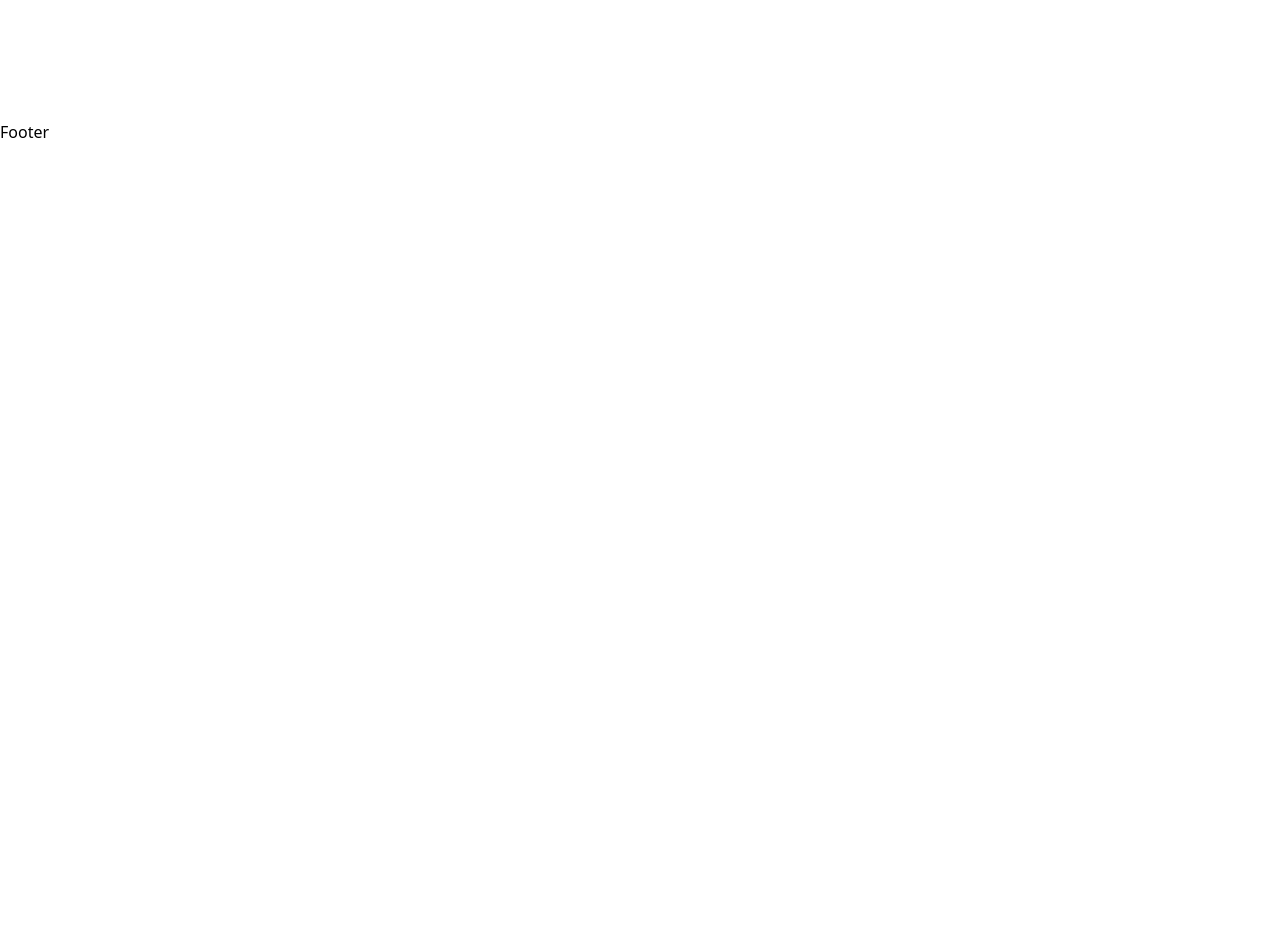
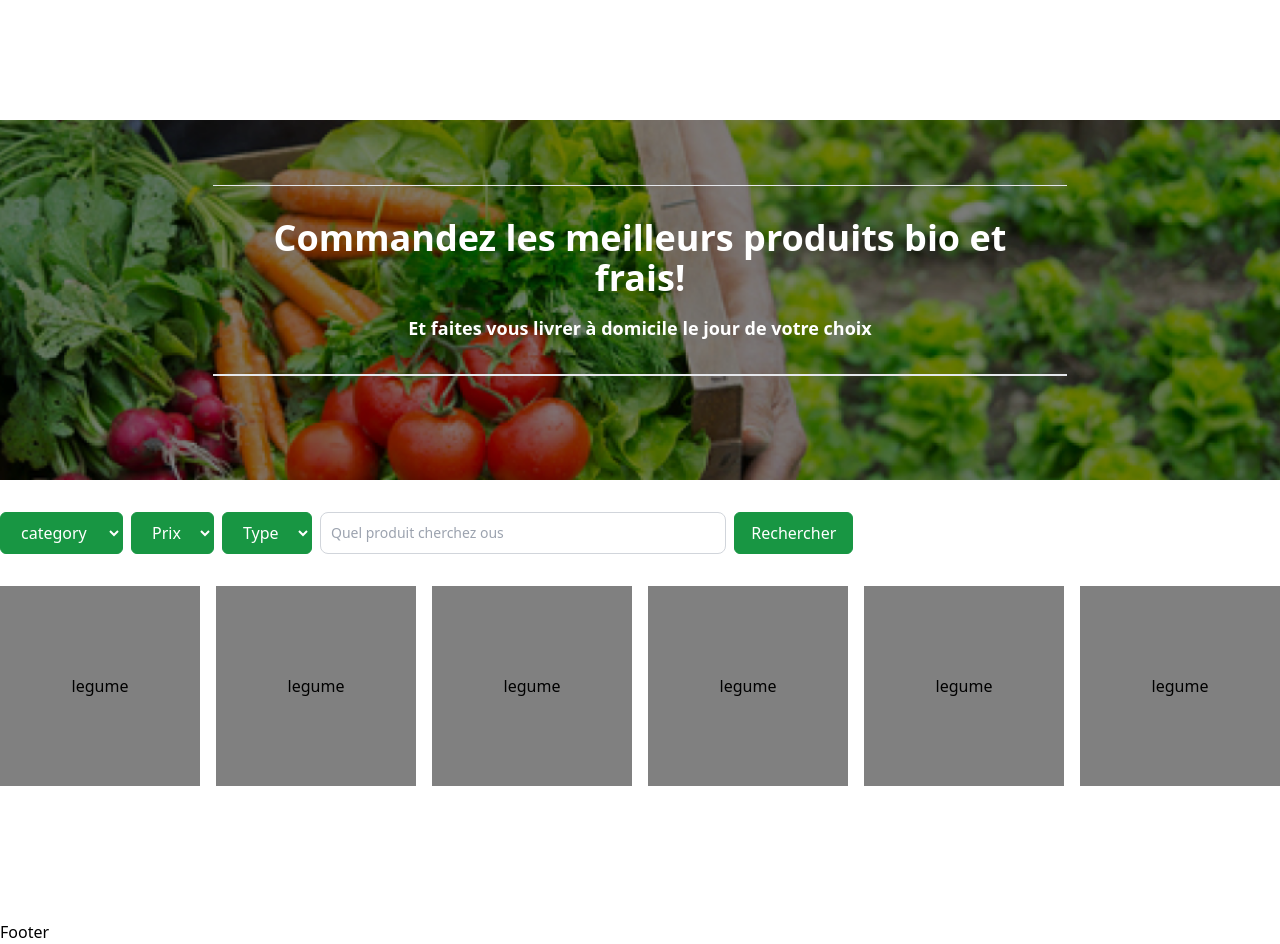
Before and after one commit to Joetdz/AgroBibi, a Next.js app: page / in a window 1280 px wide. Shown: the part 1560-2504 px from the top of the page. Before the commit the page ends 1704 px from the top, so only its background shows below. Built offline with nearby package versions, Linux system fonts and the light colour scheme.

Commit message:
feat : integrate shop section on home page

```diff
--- /dev/null
+++ b/src/components/CardCategory.js
@@ -0,0 +1,15 @@
+import React from 'react'
+
+function CardCategory({bg, title}) {
+  return (
+
+    <div className={`w-[200px] h-[200px] rounded-lg  bg-[url(${bg})`}>
+         <div class="w-full h-full flex flex-col  justify-center items-center backdrop-brightness-50">
+            <h1>{title}</h1>
+         </div>
+    </div>
+
+  )
+}
+
+export default CardCategory
--- /dev/null
+++ b/src/components/CategoriesContainer.js
@@ -0,0 +1,25 @@
+import React from 'react'
+import SearchBar from './SearchBar'
+import CardCategory from './CardCategory'
+
+function CategoriesContainer() {
+  return (
+    <div className='flex flex-col w-full pt-8'>
+        <div className='w-2/3'>
+             <SearchBar />
+        </div>
+        <div className='flex flex-row w-full space-x-4 pt-8'>
+            <CardCategory title="legume"/>
+            <CardCategory title="legume"/>
+            <CardCategory title="legume"/>
+            <CardCategory title="legume"/>
+            <CardCategory title="legume"/>
+            <CardCategory title="legume"/>
+
+        </div>
+
+    </div>
+  )
+}
+
+export default CategoriesContainer
--- /dev/null
+++ b/src/components/SearchBar.js
@@ -0,0 +1,31 @@
+import React from 'react'
+
+function SearchBar() {
+  return (
+    <div>
+        <form className='flex flex-row space-x-2'>
+            <select className='bg-[#189643] border border-[#189643]  text-white p-1 pr-4 pl-4 rounded-md space-x-2'>
+                <option>category</option>
+                 <option className='bg-white text-[#189643]'>Fruit </option>
+                 <option className='bg-white text-[#189643]'>Legumes</option>
+                 <option className='bg-white text-[#189643]'>Céréals</option>
+                 <option className='bg-white text-[#189643]'>Epices </option>
+                 <option className='bg-white text-[#189643]'>Autres </option>
+
+            </select>
+             <select className='bg-[#189643] border border-[#189643]  text-white p-1 pr-4 pl-4 rounded-md'>
+                <option>Prix</option>
+            </select>
+             <select className='bg-[#189643] border border-[#189643]  text-white p-1 pr-4 pl-4 rounded-md'>
+                <option>Type</option>
+            </select>
+            <input type="text" id="first_name" className="bg-white border border-gray-300 text-gray-900 text-sm rounded-lg focus:ring-blue-500 focus:border-none block w-full p-2.5 dark:bg-gray-700 dark:border-gray-600 dark:placeholder-gray-400 dark:text-white dark:focus:ring-blue-500 dark:focus:border-none" placeholder="Quel produit cherchez ous "  />
+
+            <input type='submit' value='Rechercher'className='bg-[#189643] border border-[#189643]  text-white p-1 pr-4 pl-4 rounded-md'/>
+
+        </form>
+    </div>
+  )
+}
+
+export default SearchBar
--- a/src/pages/index.js
+++ b/src/pages/index.js
@@ -1,6 +1,8 @@
 import Image from 'next/image'
 import { Inter } from 'next/font/google'
 import Layout from '@/components/layout'
+import SearchBar from '@/components/SearchBar'
+import CategoriesContainer from '@/components/CategoriesContainer'
 
 
 const inter = Inter({ subsets: ['latin'] })
@@ -21,7 +23,7 @@ export default function Home() {
           <section className='flex flex-row w-full h-[80vh] justify-between mt-20 pl-8 pr-8'>
             <div className='flex flex-row w-full justify-between'>
               <div>
-                <h1 className='text-[#189643] font-bold text-4xl pb-3'>Ce que nous faisons </h1>
+                <h1 className='text-[#189643] font-bold text-4xl pb-3 pt-2'>Ce que nous faisons </h1>
                 <div className='bg-[#189643] w-1/4 h-[5px] rounded-full'></div>
                 <p className='w-2/3 pt-8 pb-8'>
                 Lorem Ipsum is simply dummy text of the printing and typesetting industry. Lorem Ipsum has been the industry's standard dummy text ever since the 1500s, when an unknown printer took a galley
@@ -34,6 +36,18 @@ Lorem Ipsum is simply dummy text of the printing and typesetting industry. Lorem
             </div>
 
           </section>
+           <section className=' h-[100vh]'>
+            <div className="flex flex-col w-full  h-[45vh] bg-[url('/agrobibi/Legumes.png')] bg-center bg-no-repeat bg-cover" >
+            <div class="w-full h-full flex flex-col  justify-center items-center backdrop-brightness-50">
+                  <span className="flex flex-col w-2/3 text-center border-t border-b-2 p-3 pt-8 pb-8 mb-10" >
+                    <h1 className='text-white text-4xl font-bold pb-4'>Commandez les meilleurs produits bio et frais!</h1>
+                    <p className='text-white text-lg font-semibold'>Et faites vous livrer à domicile le jour de votre choix </p>
+                  </span>
+            </div>
+          </div>
+          <CategoriesContainer/>
+
+          </section>
 
 
 
```
Also changed, not shown: public/agrobibi/Legumes.png (added).
